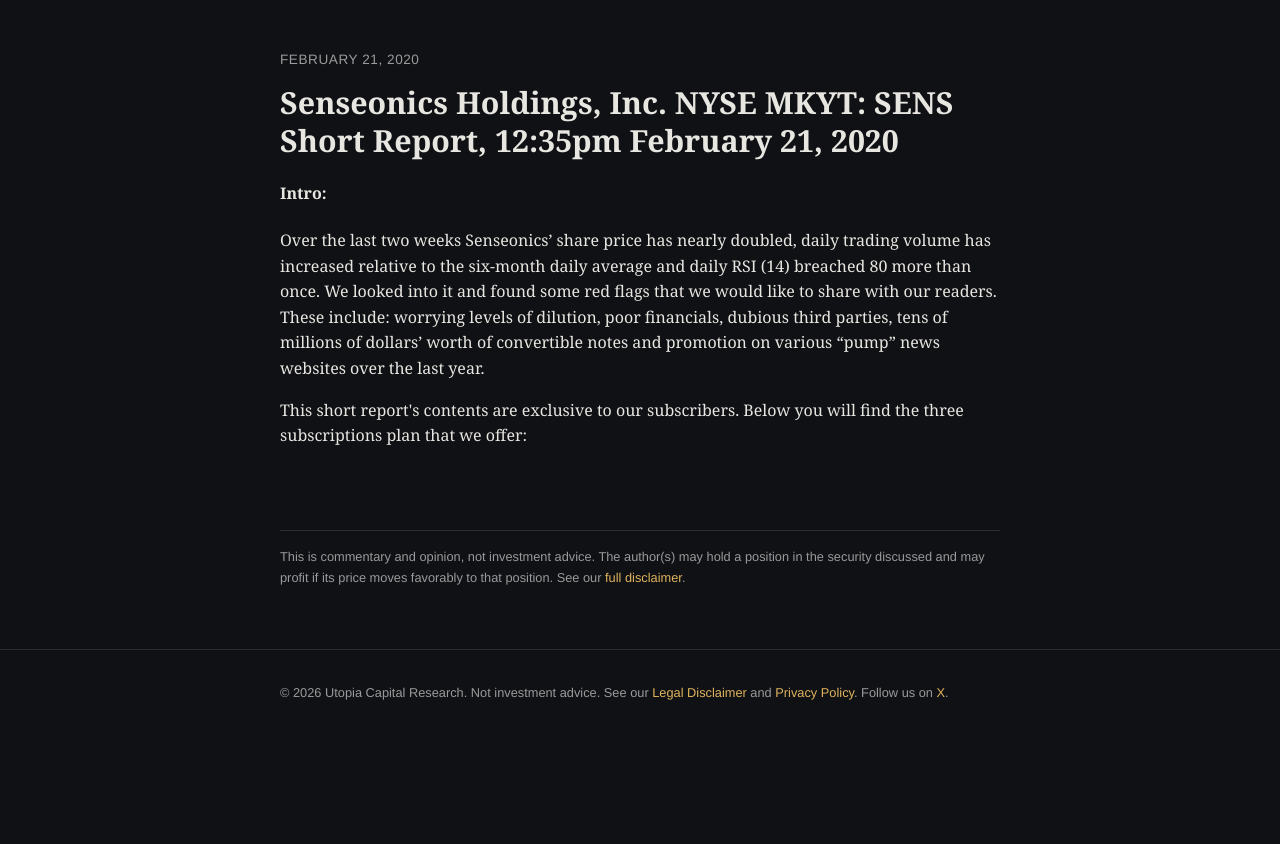
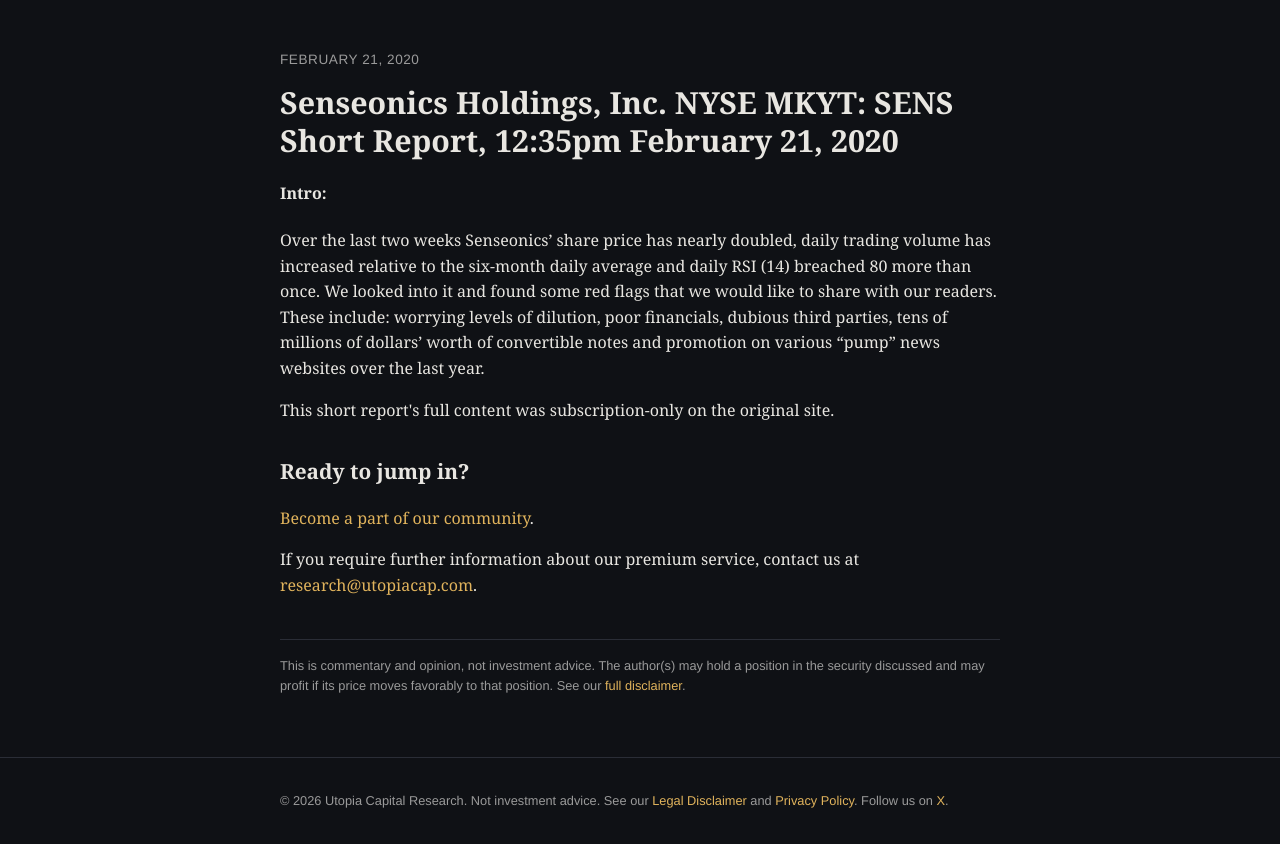
Before and after one commit to Ibiza10101/utopiacap-site, an Eleventy site: page src/posts/sens.md in a window 1280 px wide. Shown: the part 100-944 px from the top of the page. Before the commit the page ends 836 px from the top, so only its background shows below. Built offline with nearby package versions, Linux system fonts and the light colour scheme; Eleventy itself is replaced by a stand-in of ours; files that its build step writes are made by us from their sources.

Commit message:
Fix dangling "see below" sentences left by the pricing-block removal
These 3 posts' full content was genuinely subscription-only on the
original site (not a scraping gap) -- the teaser text correctly ends
there. But it referenced "the three subscription plans below", which no
longer exists after the dead pricing block was stripped. Reworded the
teaser and added the standard join-cta closing used across the rest of
the site.

Co-Authored-By: Claude Sonnet 5 <noreply@anthropic.com>

```diff
--- a/src/posts/sens.md
+++ b/src/posts/sens.md
@@ -9,8 +9,10 @@ archivedAt: "20200619135146"
 <p></p><h4>Intro:</h4>
 Over the last two weeks Senseonics’ share price has nearly doubled, daily trading volume has increased relative to the six-month daily average and daily RSI (14) breached 80 more than once. We looked into it and found some red flags that we would like to share with our readers. These include: worrying levels of dilution, poor financials, dubious third parties, tens of millions of dollars’ worth of convertible notes and promotion on various “pump” news websites over the last year.
 <p></p>
-<p>This short report's contents are exclusive to our subscribers. Below you will find the three subscriptions plan that we offer:
-</p>
-<p>&nbsp;
-</p>
-<p></p><p></p>
+<p>This short report's full content was subscription-only on the original site.</p>
+
+<h2>Ready to jump in?</h2>
+
+<p><a href="/membership/" class="join-cta">Become a part of our community</a>.</p>
+
+<p>If you require further information about our premium service, contact us at <a href="mailto:research@utopiacap.com">research@utopiacap.com</a>.</p>
```
Also changed, not shown: src/posts/cocp-trade-alert-cocrystal-pharma-inc-915-am-february-25-2020.md (+7 -3 lines), src/posts/gnpx.md (+7 -3 lines).
